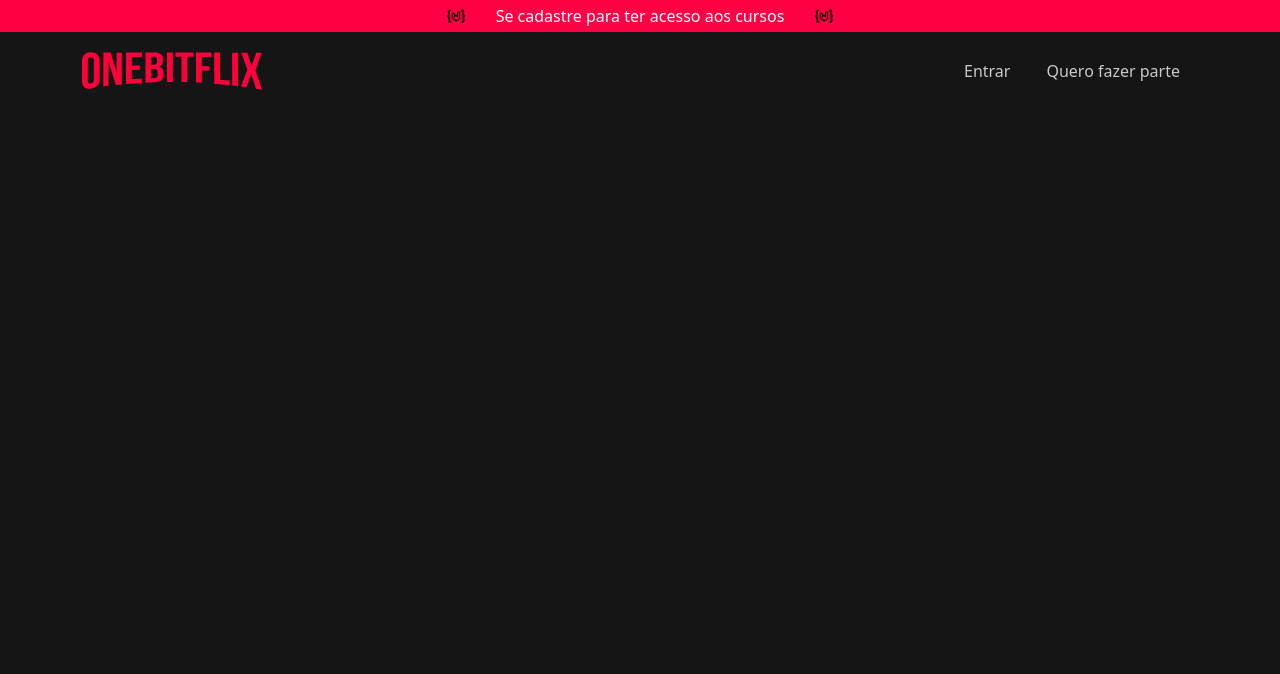
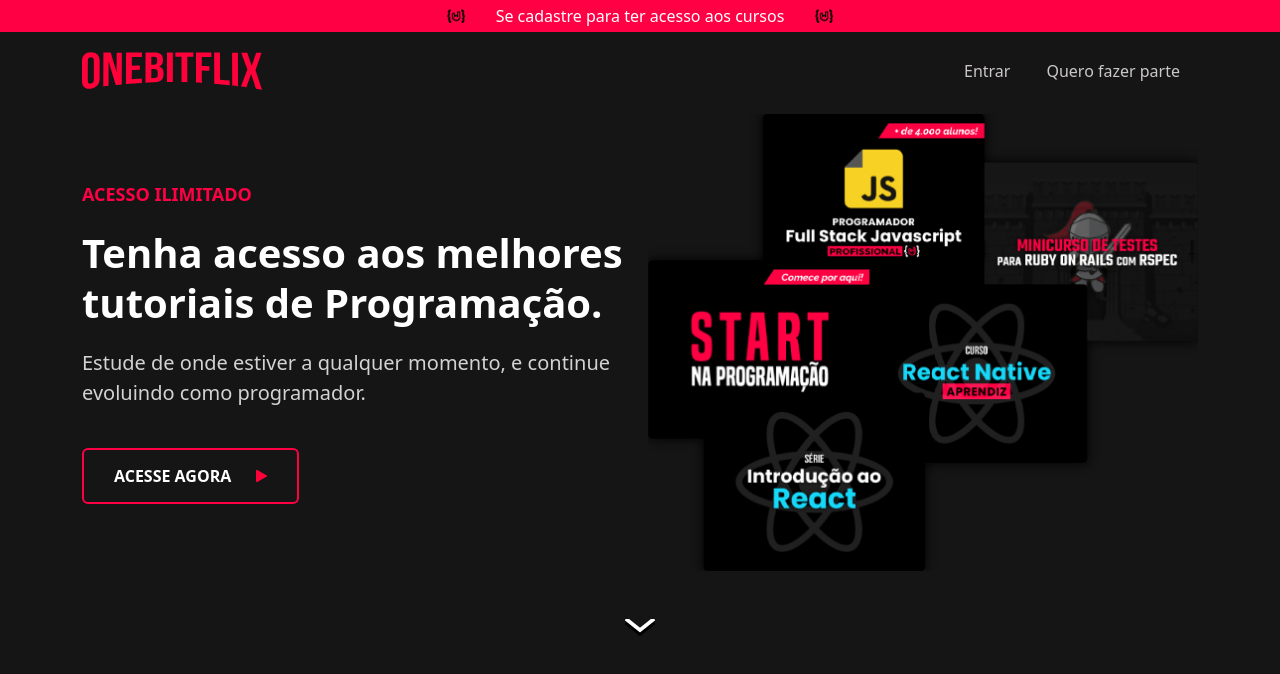
Before and after one commit to xMargi/oneBitFlix-frontEnd, a Next.js app: page / in a window 1280 px wide. Shown: the top 674 px of the page. Built offline with nearby package versions, Linux system fonts and the light colour scheme.

Commit message:
Criando as primeiras informações da seção de apresentação -HomeNoAuth-

```diff
--- a/pages/index.tsx
+++ b/pages/index.tsx
@@ -1,6 +1,6 @@
 import Head from 'next/head';
-import styles from '../styles/HomeNoAuth.module.scss'
 import HeaderNoAuth from '../src/components/homeNoAuth/headerNoAuth';
+import PresentationSection from '../src/components/homeNoAuth/presentationSection';
 
 
 const HomeNoAuth = () => {
@@ -14,6 +14,7 @@
       </Head>
       <main>
         <HeaderNoAuth/>
+        <PresentationSection />
       </main>
     </>
   );
--- /dev/null
+++ b/src/components/homeNoAuth/presentationSection/index.tsx
@@ -0,0 +1,30 @@
+import Link from 'next/link';
+import styles from './styles.module.scss';
+import { Container, Row, Col, Button } from 'reactstrap'
+
+const PresentationSection = () => {
+    return (
+        <>
+            <Container className='py-4'>
+                <Row>
+                    <Col md className='d-flex flex-column justify-content-center align-items-start'>
+                        <p className={styles.subTitle}>ACESSO ILIMITADO</p>
+                        <p className={styles.title}>Tenha acesso aos melhores <br /> tutoriais de Programação.</p>
+                        <p className={styles.description}>Estude de onde estiver a qualquer momento, e continue <br />evoluindo como programador.</p>
+                        <Link href='/register' className={styles.btnLink}><Button outline className={styles.btnCta}>ACESSE AGORA <img src="/buttonPlay.svg" alt="buttonImg" className={styles.btnImg} /></Button></Link>
+                    </Col>
+                    <Col md>
+                        <img src="/homeNoAuth/imgPresentation.png" alt="imgPresentation" className={styles.imgPresentation} />
+                    </Col>
+                </Row>
+                <Row>
+                    <Col className='d-flex justify-content-center pt-5'>
+                        <img src="/homeNoAuth/iconArrowDown.svg" alt="iconArrowDown" className={styles.arrowDown}/>
+                    </Col>
+                </Row>
+            </Container>
+        </>
+    )
+}
+
+export default PresentationSection
--- /dev/null
+++ b/src/components/homeNoAuth/presentationSection/styles.module.scss
@@ -0,0 +1,51 @@
+@import '../../../../styles/colors.module.scss';
+
+.imgPresentation{
+    width: 550px;
+}
+
+.subTitle{
+    font-size: 18px;
+    font-weight: bold;
+    color: $lightRed;
+}
+
+.title{
+    font-size: 40px;
+    font-weight: bold;
+    line-height: 50px;
+    margin-top: 20px;
+}
+
+.description{
+    font-size: 20px;
+    color: lightGrey;
+    margin: 20px 0px 40px 0px;
+}
+
+.btnLink{
+    text-decoration: none;
+}
+
+.btnCta{
+    font-weight: bold;
+    color: white;
+    display: flex;
+    align-items: center;
+    gap: 25px;
+    padding: 14px 30px;
+    border: 2px solid $lightRed;
+    .btnImg{
+        width: 11px;
+    }
+
+    &:hover{
+        border-color: $darkRed;
+        color: $lightGrey;
+        background-color: transparent;
+    }
+}
+
+.arrowDown{
+    width: 30px;
+}
--- a/styles/global.scss
+++ b/styles/global.scss
@@ -2,7 +2,9 @@
     margin: 0;
     padding: 0;
     box-sizing: border-box;
+
 }
+
 
 main {
     background-color: #151515;
```
